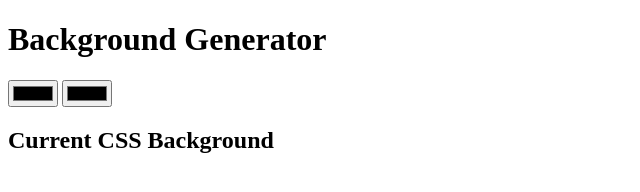
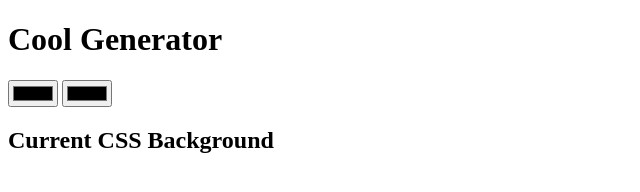
Before and after one commit to marwancoder/background-generator, a plain HTML site: page index.html in a window 1280 px wide. Shown: the whole page, without its empty margins (0-640 px from the left). Drawn offline with Linux system fonts and the light colour scheme.

Commit message:
changing title

```diff
--- a/index.html
+++ b/index.html
@@ -3,11 +3,11 @@
 <head>
     <meta charset="UTF-8">
     <meta name="viewport" content="width=device-width, initial-scale=1.0">
-    <title>Cool Background</title>
+    <title>Super Background</title>
 </head>
 <body id="gradient">
 
-    <h1>Background Generator</h1>
+    <h1>Cool Generator</h1>
     <input type="color" class="color1">
     <input type="color" class="color2">
     <h2>Current CSS Background</h2>
```
